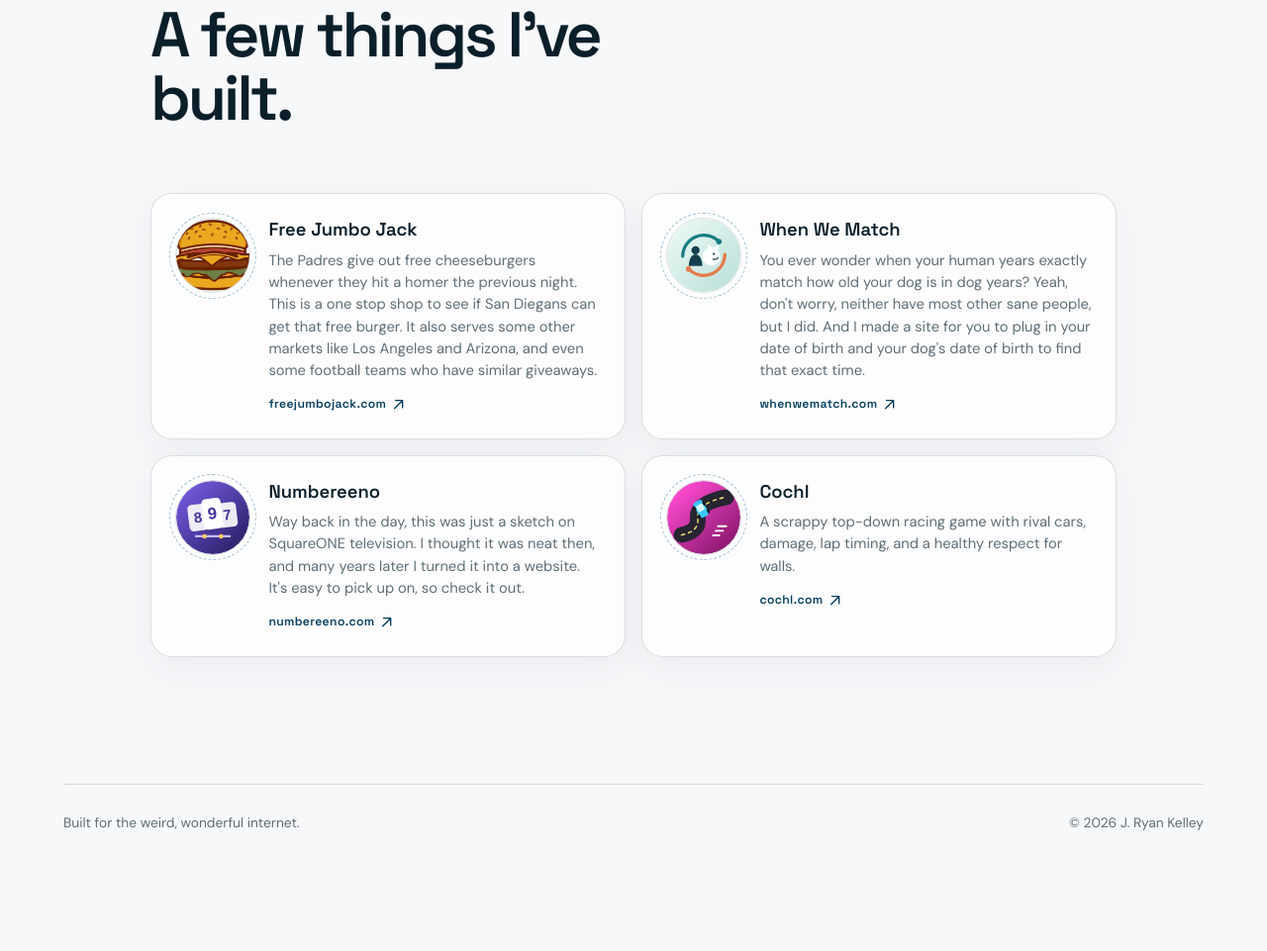
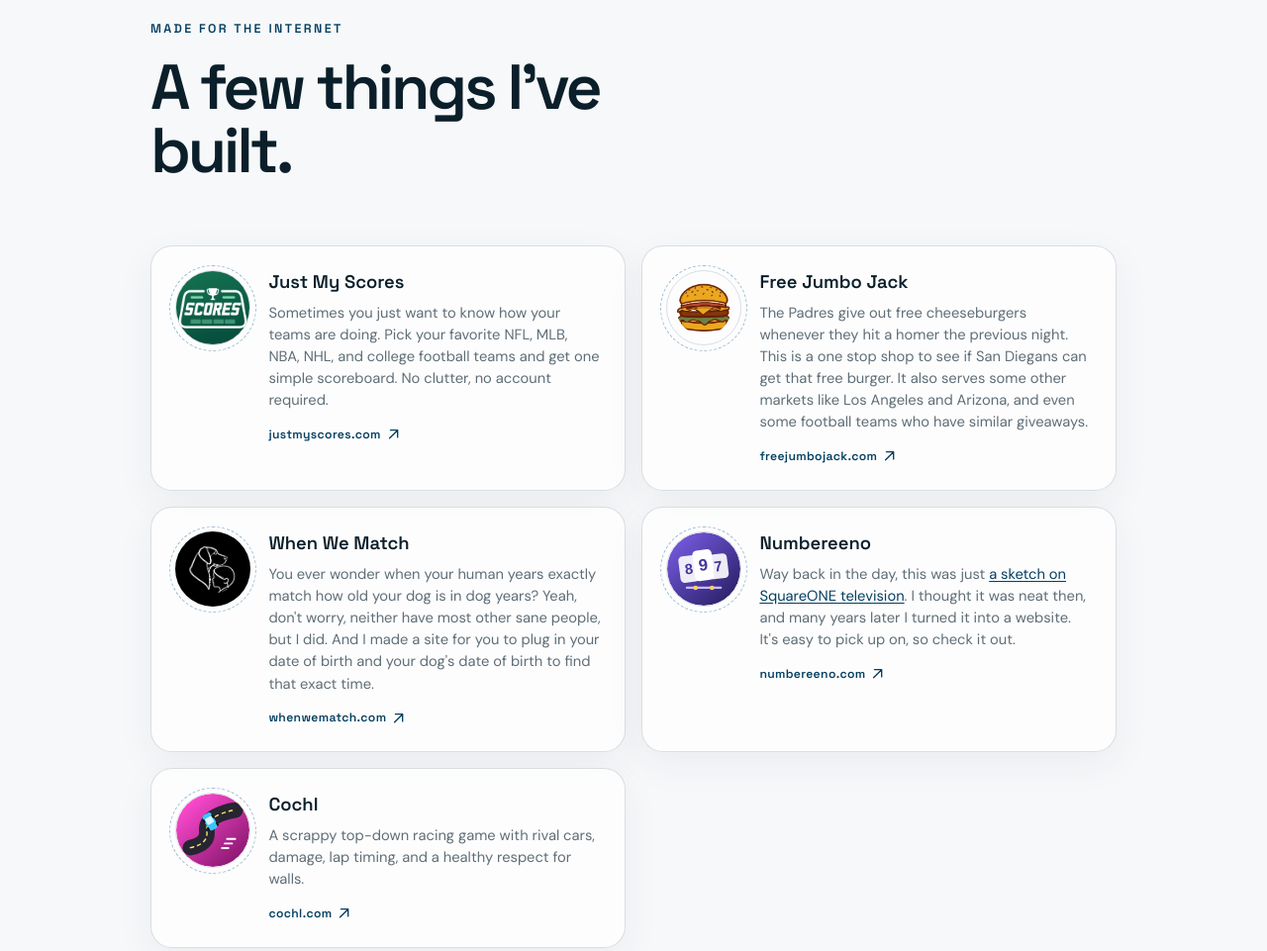
Before and after one commit to arcele/jryky, an Astro site: page / in a window 1280 px wide. Shown: the part 1220-2181 px from the top of the page at 99% size. Before the commit the page ends 2097 px from the top, so only its background shows below. Built offline with nearby package versions, Linux system fonts and the light colour scheme; Astro itself is replaced by a stand-in of ours.

Commit message:
updating project art, adding to main text

```diff
--- a/src/pages/index.astro
+++ b/src/pages/index.astro
@@ -9,10 +9,18 @@ const links = [
 
 const projects = [
   {
+    name: 'Just My Scores',
+    url: 'https://justmyscores.com',
+    domain: 'justmyscores.com',
+    image: '/assets/projects/justmyscores.png',
+    description:
+      'Sometimes you just want to know how your teams are doing. Pick your favorite NFL, MLB, NBA, NHL, and college football teams and get one simple scoreboard. No clutter, no account required.',
+  },
+  {
     name: 'Free Jumbo Jack',
     url: 'https://freejumbojack.com',
     domain: 'freejumbojack.com',
-    image: '/assets/projects/burger-sm.png',
+    image: '/assets/projects/burger-alt-2.png',
     description:
       'The Padres give out free cheeseburgers whenever they hit a homer the previous night.  This is a one stop shop to see if San Diegans can get that free burger.  It also serves some other markets like Los Angeles and Arizona, and even some football teams who have similar giveaways.',
   },
@@ -20,7 +28,7 @@ const projects = [
     name: 'When We Match',
     url: 'https://whenwematch.com',
     domain: 'whenwematch.com',
-    image: '/assets/projects/when-we-match.svg',
+    image: '/assets/projects/when-we-match.png',
     description:
       'You ever wonder when your human years exactly match how old your dog is in dog years?  Yeah, don\'t worry, neither have most other sane people, but I did.  And I made a site for you to plug in your date of birth and your dog\'s date of birth to find that exact time.',
   },
@@ -30,7 +38,7 @@ const projects = [
     domain: 'numbereeno.com',
     image: '/assets/projects/numbereeno.svg',
     description:
-      'Way back in the day, this was just a sketch on SquareONE television.  I thought it was neat then, and many years later I turned it into a website.  It\'s easy to pick up on, so check it out.',
+      'Way back in the day, this was just <a href="https://www.youtube.com/watch?v=KjZJ3TV-MyM" target="_blank" rel="noreferrer">a sketch on SquareONE television</a>.  I thought it was neat then, and many years later I turned it into a website.  It\'s easy to pick up on, so check it out.',
   },
   {
     name: 'Cochl',
@@ -150,7 +158,8 @@ const structuredData = {
             </p>
             <p class="aside">
               I’ve been building things on the internet since 1994.  Sometimes professionally,
-              sometimes because I wanted to.
+              sometimes because I wanted to.  I think the internet should be a fun, informative
+              place.  There's room to make money, but it shouldn't be the whole point.
             </p>
           </div>
         </div>
@@ -164,13 +173,14 @@ const structuredData = {
           <ul class="project-list">
             {projects.map((project) => (
               <li>
-                <a class="project-card" href={project.url} target="_blank" rel="noreferrer">
-                  <span class="project-image" aria-hidden="true">
+                <div class="project-card">
+                  <span class:list={['project-image', { 'project-image--when-we-match': project.name === 'When We Match', 'project-image--burger': project.name === 'Free Jumbo Jack' }]} aria-hidden="true">
                     <img src={project.image} alt="" width="160" height="160" loading="lazy" />
                   </span>
                   <span class="project-copy">
-                    <span class="project-name">{project.name}</span>
-                    <span class="project-description">{project.description}</span>
+                    <a class="project-name" href={project.url} target="_blank" rel="noreferrer">{project.name}</a>
+                    {/* Descriptions are trusted, repository-authored HTML. */}
+                    <span class="project-description" set:html={project.description} />
                     <span class="project-domain">
                       {project.domain}
                       <svg viewBox="0 0 16 16" aria-hidden="true">
@@ -178,7 +188,7 @@ const structuredData = {
                       </svg>
                     </span>
                   </span>
-                </a>
+                </div>
               </li>
             ))}
           </ul>
--- a/src/styles/global.css
+++ b/src/styles/global.css
@@ -400,6 +400,7 @@ h1 {
 }
 
 .project-card {
+  position: relative;
   display: grid;
   min-height: 100%;
   padding: clamp(1.1rem, 2.5vw, 1.5rem);
@@ -418,7 +419,7 @@ h1 {
 }
 
 .project-card:hover,
-.project-card:focus-visible {
+.project-card:focus-within {
   border-color: color-mix(in srgb, var(--primary) 46%, var(--line));
   box-shadow: 0 18px 46px rgba(30, 52, 64, 0.12);
   outline: none;
@@ -442,7 +443,7 @@ h1 {
 }
 
 .project-card:hover .project-image::after,
-.project-card:focus-visible .project-image::after {
+.project-card:focus-within .project-image::after {
   transform: rotate(24deg);
 }
 
@@ -453,6 +454,19 @@ h1 {
   border: 1px solid var(--line);
   border-radius: 50%;
   object-fit: cover;
+}
+
+.project-image--when-we-match img {
+  box-sizing: border-box;
+  padding: 16%;
+  background: #000;
+  object-fit: contain;
+}
+
+.project-image--burger img {
+  box-sizing: border-box;
+  padding: 12%;
+  object-fit: contain;
 }
 
 .project-copy {
@@ -467,6 +481,35 @@ h1 {
   font-size: 1.15rem;
   font-weight: 600;
   line-height: 1.25;
+  text-decoration: none;
+}
+
+.project-name::after {
+  position: absolute;
+  inset: 0;
+  border-radius: 1.35rem;
+  content: '';
+}
+
+.project-name:focus-visible {
+  outline: none;
+}
+
+.project-name:focus-visible::after {
+  outline: 2px solid var(--focus);
+  outline-offset: 3px;
+}
+
+.project-description a {
+  position: relative;
+  z-index: 1;
+  color: var(--primary-deep);
+  text-underline-offset: 0.15em;
+}
+
+.project-description a:focus-visible {
+  outline: 2px solid var(--focus);
+  outline-offset: 3px;
 }
 
 .project-description {
```
Also changed, not shown: public/assets/projects/burger-alt-2.png (added), public/assets/projects/justmyscores.png (added), public/assets/projects/when-we-match.png (added).
